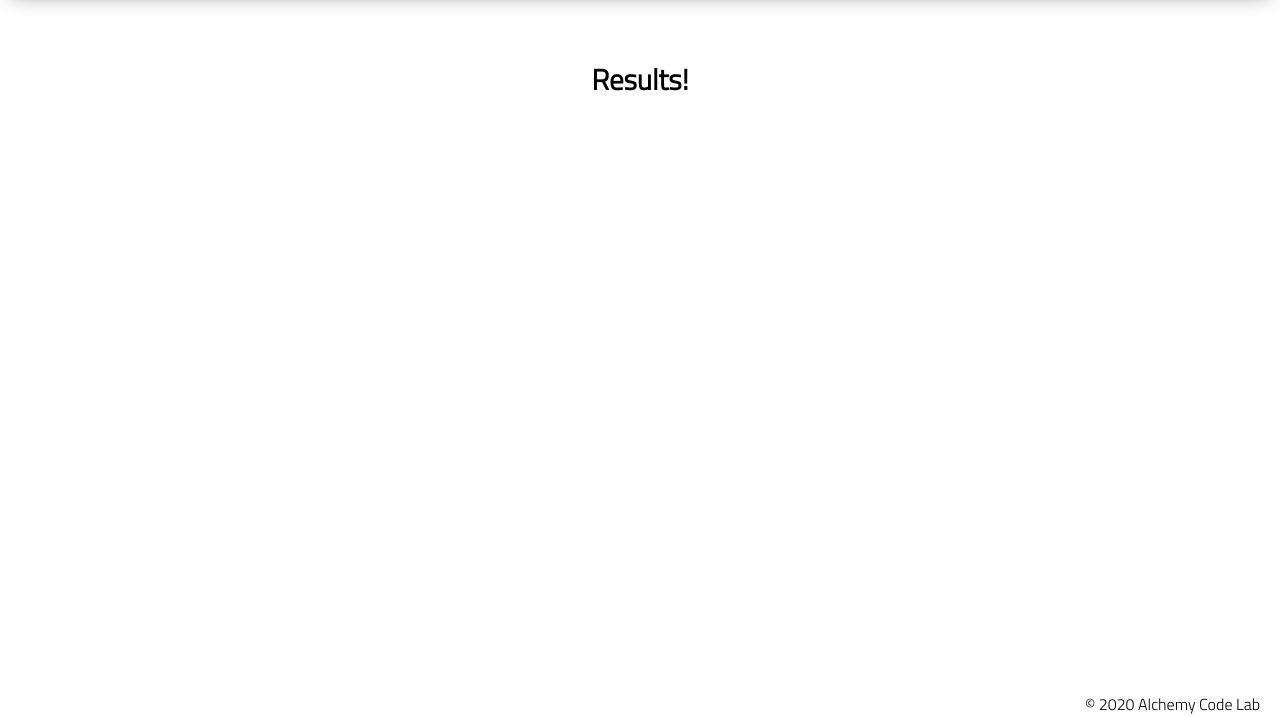
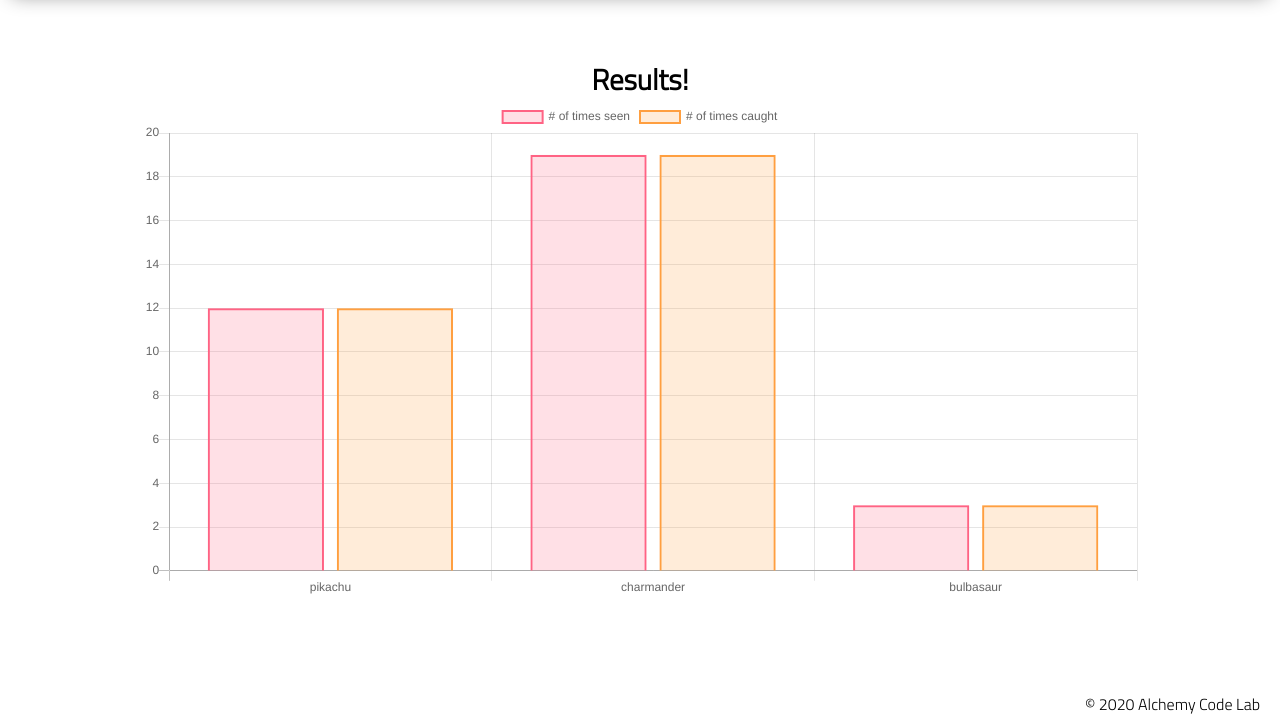
Before and after one commit to dpcairns/poke-demo, a plain HTML site: page results/index.html in a window 1280 px wide. Shown: the part 83-800 px from the top of the page. Drawn offline with nearby package versions, Linux system fonts and the light colour scheme.

Commit message:
add chart js with dummy data

```diff
--- a/localStorageUtils.js
+++ b/localStorageUtils.js
@@ -1,4 +1,5 @@
 const POKESTATS = 'POKESTATS';
+import pokemon from './data.js';
 import { findByUnderscoreId } from './utils.js';
 /*
 const pokeStats = [
@@ -29,11 +30,16 @@ export function incrementSeen(_id) {
     const stats = getPokeStats();
 
     // check to see if i've seen this before
+    // GO LOOK IN THE CARTS
     const poke = findByUnderscoreId(stats, _id);
 
     // if not initialize a new object
     if (!poke) {
+        // SEARCH THROUGH ORIGINAL POKE DATA -- where the name and other data lives
+        const dataPokemon = findByUnderscoreId(pokemon, _id);
+
         const newStat = {
+            name: dataPokemon.pokebase,
             _id: _id,
             seen: 1,
             caught: 0,
--- a/results/index.html
+++ b/results/index.html
@@ -9,6 +9,7 @@
     <link rel="stylesheet" href="../styles/reset.css">
     <link rel="stylesheet" href="../styles/style.css">
     <link rel="stylesheet" href="../styles/home.css">
+    <script src="https://cdn.jsdelivr.net/npm/chart.js@2.8.0"></script>
     <title>Document</title>
 </head>
 
@@ -21,13 +22,14 @@
     <main>
         <section class="main-section">
             <h2>Results!</h2>
+            <canvas id="myChart"></canvas>
         </section>
     </main>
     <footer>
         <div class="copy gutter-right">&copy; 2020 Alchemy Code Lab</div>
     </footer>
 
-    <script type="module" src="app.js"></script>
+    <script type="module" src="./results.js"></script>
 </body>
 
 </html>
--- /dev/null
+++ b/results/results.js
@@ -0,0 +1,31 @@
+var ctx = document.getElementById('myChart').getContext('2d');
+var myChart = new Chart(ctx, { // eslint-disable-line
+    type: 'bar',
+    data: {
+        labels: ['pikachu', 'charmander', 'bulbasaur'],
+        datasets: [{
+            label: '# of times seen',
+            data: [12, 19, 3],
+            backgroundColor: 'rgba(255, 99, 132, 0.2)',
+            borderColor: 'rgba(255, 99, 132, 1)',
+            borderWidth: 2
+        },
+        {
+            label: '# of times caught',
+            data: [12, 19, 3],
+            backgroundColor:'rgba(255, 159, 64, 0.2)',
+            borderColor: 'rgba(255, 159, 64, 1)',
+            borderWidth: 2
+        }
+        ]
+    },
+    options: {
+        scales: {
+            yAxes: [{
+                ticks: {
+                    beginAtZero: true
+                }
+            }]
+        }
+    }
+});
```
